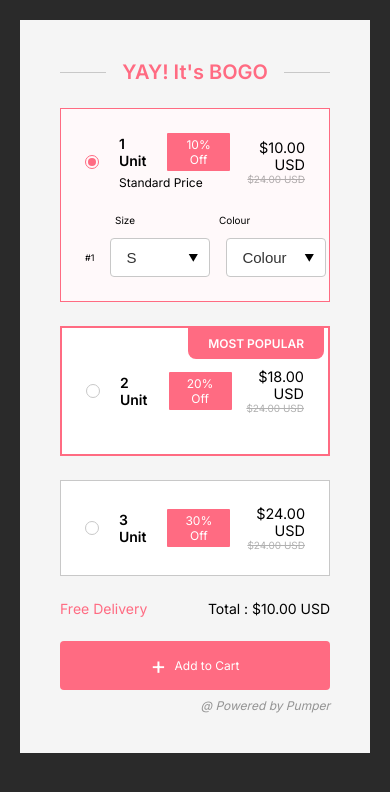
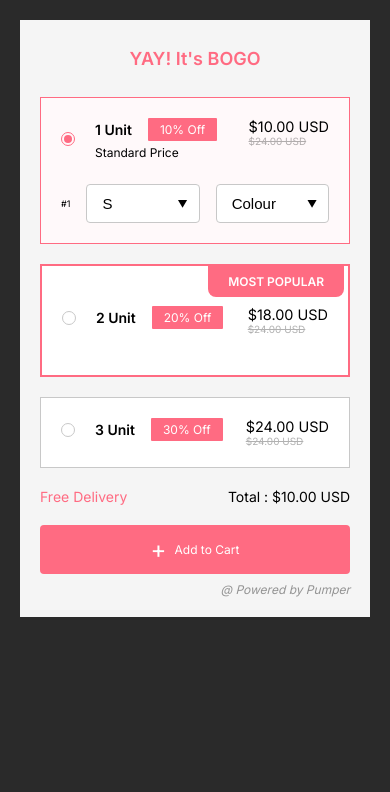
Before and after one commit to sayaakash/aakashrathod-proveway-task, a plain HTML site: page index.html in a window 390 px wide. Both pictures are taken after a click on the element 195 px from the left and 161 px from the top of the page. Drawn offline with Linux system fonts and the light colour scheme.

Commit message:
mobile firendly done

```diff
--- a/index.html
+++ b/index.html
@@ -51,7 +51,7 @@
             </div>
             <div class="select-wrapper">
               <select aria-label="Colour for Item #1">
-                <option>Colour</option>
+                <option disabled selected value="">Colour</option>
                 <option>Black</option>
                 <option>White</option>
                 <option>Red</option>
@@ -97,6 +97,7 @@
             </div>
             <div class="select-wrapper">
               <select aria-label="Colour for Item #1">
+                <option disabled selected value="">Colour</option>
                 <option>Black</option>
                 <option>White</option>
                 <option>Red</option>
@@ -116,7 +117,7 @@
             </div>
             <div class="select-wrapper">
               <select aria-label="Colour for Item #2">
-                <option>Colour</option>
+                <option disabled selected value="">Colour</option>
                 <option>Black</option>
                 <option>White</option>
                 <option>Red</option>
@@ -160,7 +161,7 @@
             </div>
             <div class="select-wrapper">
               <select aria-label="Colour for Item #1">
-                <option>Colour</option>
+                <option disabled selected value="">Colour</option>
                 <option>Black</option>
                 <option>White</option>
                 <option>Red</option>
@@ -180,7 +181,7 @@
             </div>
             <div class="select-wrapper">
               <select aria-label="Colour for Item #2">
-                <option>Colour</option>
+                <option disabled selected value="">Colour</option>
                 <option>Black</option>
                 <option>White</option>
                 <option>Red</option>
@@ -200,7 +201,7 @@
             </div>
             <div class="select-wrapper">
               <select aria-label="Colour for Item #3">
-                <option>Colour</option>
+                <option disabled selected value="">Colour</option>
                 <option>Black</option>
                 <option>White</option>
                 <option>Red</option>
--- a/script.js
+++ b/script.js
@@ -5,19 +5,35 @@ const prices = {
   3: 24.0,
 };
 
+function updateActiveOption(optionBox) {
+  optionBoxes.forEach((b) => b.classList.remove("active"));
+  optionBox.classList.add("active");
+
+  const option = optionBox.dataset.option;
+  const price = prices[option] || 0;
+  const totalElement = document.querySelector(".total");
+  if (totalElement) {
+    totalElement.textContent = `Total : $${price.toFixed(2)} USD`;
+  }
+}
+
+function handleOptionClick(e) {
+  if (e.target.tagName === "SELECT") return;
+
+  updateActiveOption(this);
+}
+
+function handleOptionKeydown(e) {
+  if (e.key === "Enter" || e.key === " ") {
+    e.preventDefault();
+    updateActiveOption(this);
+  }
+}
+
 optionBoxes.forEach((box) => {
-  box.addEventListener("click", function (e) {
-    if (e.target.tagName === "SELECT") return;
-
-    optionBoxes.forEach((b) => b.classList.remove("active"));
-    this.classList.add("active");
-
-    const option = this.dataset.option;
-    const price = prices[option];
-    document.querySelector(".total").textContent = `Total : $${price.toFixed(
-      2
-    )} USD`;
-  });
+  box.addEventListener("click", handleOptionClick);
+  box.addEventListener("keydown", handleOptionKeydown);
+  box.tabIndex = 0; // Make focusable for keyboard navigation
 });
 
 document.querySelectorAll("select").forEach((select) => {
--- a/styles.css
+++ b/styles.css
@@ -1,3 +1,13 @@
+:root {
+  --primary-color: #ff6b82;
+  --gray-color: #c8c8c8;
+  --dark-color: #000;
+  --white-color: #fff;
+  --light-bg: #f5f5f5;
+  --accent-bg: #fff9fa;
+  --muted-color: rgba(0, 0, 0, 0.4);
+}
+
 * {
   margin: 0;
   padding: 0;
@@ -9,13 +19,13 @@ body {
     sans-serif;
   background-color: #2a2a2a;
   padding: 20px;
-  color: #333;
+  color: var(--dark-color);
 }
 
 .container {
   max-width: 462px;
   margin: 0 auto;
-  background-color: #f5f5f5;
+  background-color: var(--light-bg);
   padding: 40px;
   display: flex;
   flex-direction: column;
@@ -24,7 +34,7 @@ body {
 }
 
 .title {
-  color: #ff6b82;
+  color: var(--primary-color);
   font-family: "Inter";
   font-size: 20px;
   font-style: normal;
@@ -44,7 +54,7 @@ body {
   content: "";
   flex: 1;
   height: 0.904px;
-  background-color: #c8c8c8;
+  background-color: var(--gray-color);
 }
 
 .title::before {
@@ -56,8 +66,8 @@ body {
 }
 
 .option-box {
-  border: 0.904px solid #c8c8c8;
-  background: #fff;
+  border: 0.904px solid var(--gray-color);
+  background: var(--white-color);
   padding: 24px;
   cursor: pointer;
   transition: all 0.3s ease;
@@ -72,12 +82,12 @@ body {
 
 .option-box.active {
   gap: 24px;
-  border-color: #ff6b82;
-  background: #fff9fa;
+  border-color: var(--primary-color);
+  background: var(--accent-bg);
 }
 
 .option-box.popular {
-  border: 2px solid #ff6b82;
+  border: 2px solid var(--primary-color);
   padding-block: 40px;
 }
 
@@ -85,9 +95,9 @@ body {
   position: absolute;
   top: 0;
   right: 4px;
-  background-color: #ff6b82;
+  background-color: var(--primary-color);
   padding: 8px 20px;
-  color: #fff;
+  color: var(--white-color);
   text-align: center;
   font-family: "Inter";
   font-size: 12px;
@@ -113,14 +123,14 @@ body {
 .radio-button {
   width: 14px;
   height: 14px;
-  border: 1px solid #c8c8c8;
+  border: 1px solid var(--gray-color);
   border-radius: 50%;
   position: relative;
   flex-shrink: 0;
 }
 
 .option-box.active .radio-button {
-  border-color: #ff6b82;
+  border-color: var(--primary-color);
 }
 
 .option-box.active .radio-button::after {
@@ -131,7 +141,7 @@ body {
   transform: translate(-50%, -50%);
   width: 8px;
   height: 8px;
-  background-color: #ff6b82;
+  background-color: var(--primary-color);
   border-radius: 50%;
 }
 
@@ -142,7 +152,7 @@ body {
 }
 
 .option-title {
-  color: #000;
+  color: var(--dark-color);
   font-family: "Inter";
   font-size: 14px;
   font-style: normal;
@@ -155,11 +165,10 @@ body {
 }
 
 .discount-badge {
-  background-color: #ff6b82;
-  color: white;
+  background-color: var(--primary-color);
+  color: var(--white-color);
   padding: 4px 12px;
   border-radius: 1px;
-  color: #fff;
   text-align: center;
   font-family: "Inter";
   font-size: 12px;
@@ -169,7 +178,7 @@ body {
 }
 
 .subtitle {
-  color: #000;
+  color: var(--dark-color);
   font-family: "Inter";
   font-size: 12px;
   font-style: normal;
@@ -182,7 +191,7 @@ body {
 }
 
 .price {
-  color: #000;
+  color: var(--dark-color);
   font-family: "Inter";
   font-size: 14.461px;
   font-style: normal;
@@ -191,7 +200,7 @@ body {
 }
 
 .original-price {
-  color: #000;
+  color: var(--dark-color);
   font-family: "Inter";
   font-size: 10px;
   font-style: normal;
@@ -228,7 +237,7 @@ body {
   display: flex;
   align-items: center;
   justify-content: flex-start;
-  color: #000;
+  color: var(--dark-color);
   font-family: "Inter";
   font-size: 9.038px;
   font-style: normal;
@@ -244,18 +253,18 @@ body {
 select {
   width: 100%;
   padding: 10px 35px 10px 15px;
-  border: 1px solid #c8c8c8;
+  border: 1px solid var(--gray-color);
   border-radius: 4px;
   font-size: 15px;
-  background-color: white;
+  background-color: var(--white-color);
   cursor: pointer;
   appearance: none;
-  color: #333;
+  color: var(--dark-color);
 }
 
 select:focus {
   outline: none;
-  border-color: #ff6b82;
+  border-color: var(--primary-color);
 }
 
 .select-wrapper::after {
@@ -266,7 +275,7 @@ select:focus {
   transform: translateY(-50%);
   pointer-events: none;
   font-size: 10px;
-  color: #000;
+  color: var(--dark-color);
 }
 
 .headers {
@@ -277,7 +286,7 @@ select:focus {
 }
 
 .header-label {
-  color: #000;
+  color: var(--dark-color);
   font-family: "Inter";
   font-size: 9.942px;
   font-style: normal;
@@ -290,7 +299,7 @@ select:focus {
   display: flex;
   justify-content: space-between;
   align-items: center;
-  color: #ff6b82;
+  color: var(--primary-color);
   font-family: "Inter";
   font-size: 14px;
   font-style: normal;
@@ -299,7 +308,7 @@ select:focus {
 }
 
 .total {
-  color: #000;
+  color: var(--dark-color);
   font-size: 14px;
   font-weight: 400;
 }
@@ -312,10 +321,10 @@ select:focus {
   gap: 8px;
   width: 100%;
   border-radius: 4px;
-  background: #ff6b82;
+  background: var(--primary-color);
   border: none;
   transition: background-color 0.3s ease;
-  color: #fff;
+  color: var(--white-color);
   font-family: "Inter";
   font-size: 12px;
   font-style: normal;
@@ -334,7 +343,7 @@ select:focus {
 }
 
 .footer {
-  color: rgba(0, 0, 0, 0.4);
+  color: var(--muted-color);
   font-family: "Inter";
   font-size: 12px;
   font-style: italic;
@@ -343,6 +352,52 @@ select:focus {
   text-align: right;
 }
 
+@media (max-width: 414px) {
+  .container {
+    max-width: 100%;
+    padding: 20px;
+    gap: 20px;
+  }
+
+  .title {
+    font-size: 18px;
+    flex-direction: column;
+    gap: 8px;
+  }
+
+  .title::before,
+  .title::after {
+    flex: 1;
+    height: 1px;
+  }
+
+  .option-box {
+    padding: 20px;
+  }
+
+  .options-content {
+    width: 100%;
+  }
+
+  .option-header {
+    align-items: flex-start;
+    gap: 15px;
+  }
+
+  .option-right {
+    text-align: left;
+  }
+
+
+  .select-wrapper {
+    width: 100%;
+  }
+
+  .headers {
+    display: none;
+  }
+}
+
 .plus-icon {
   font-size: 24px;
 }
```
